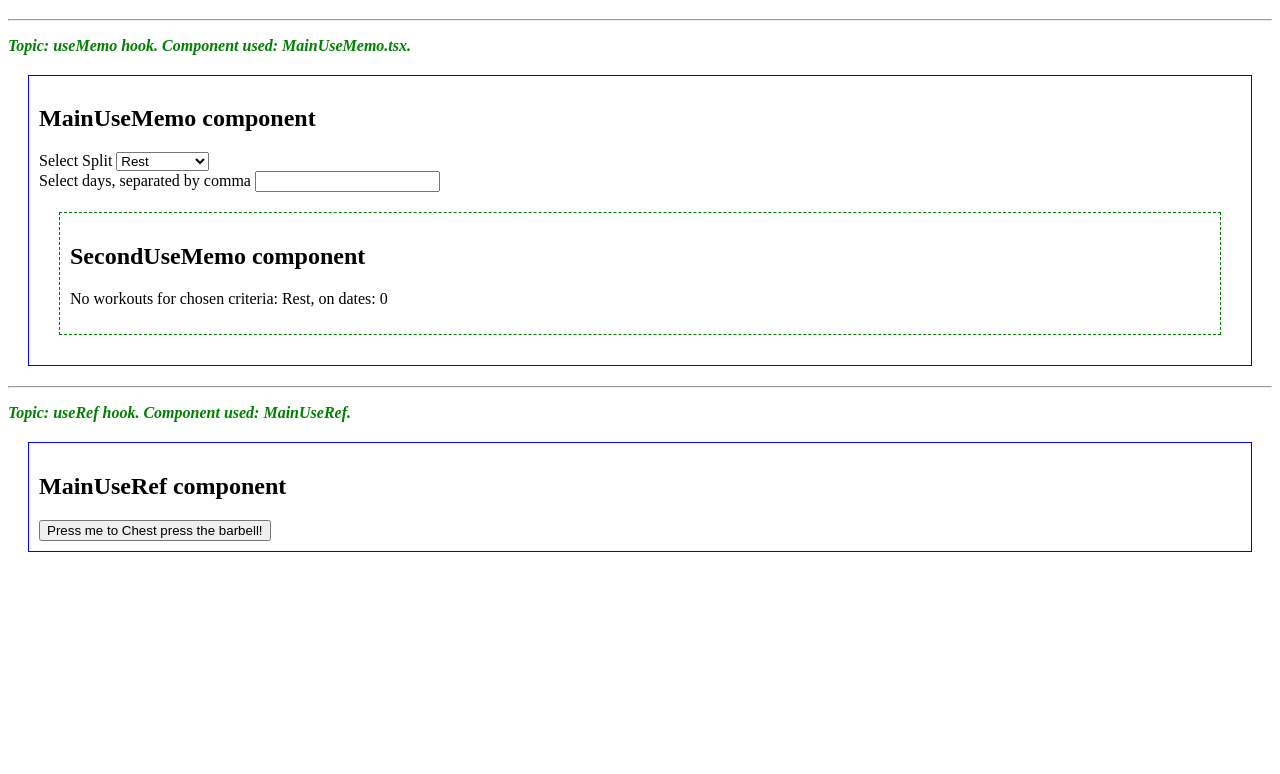
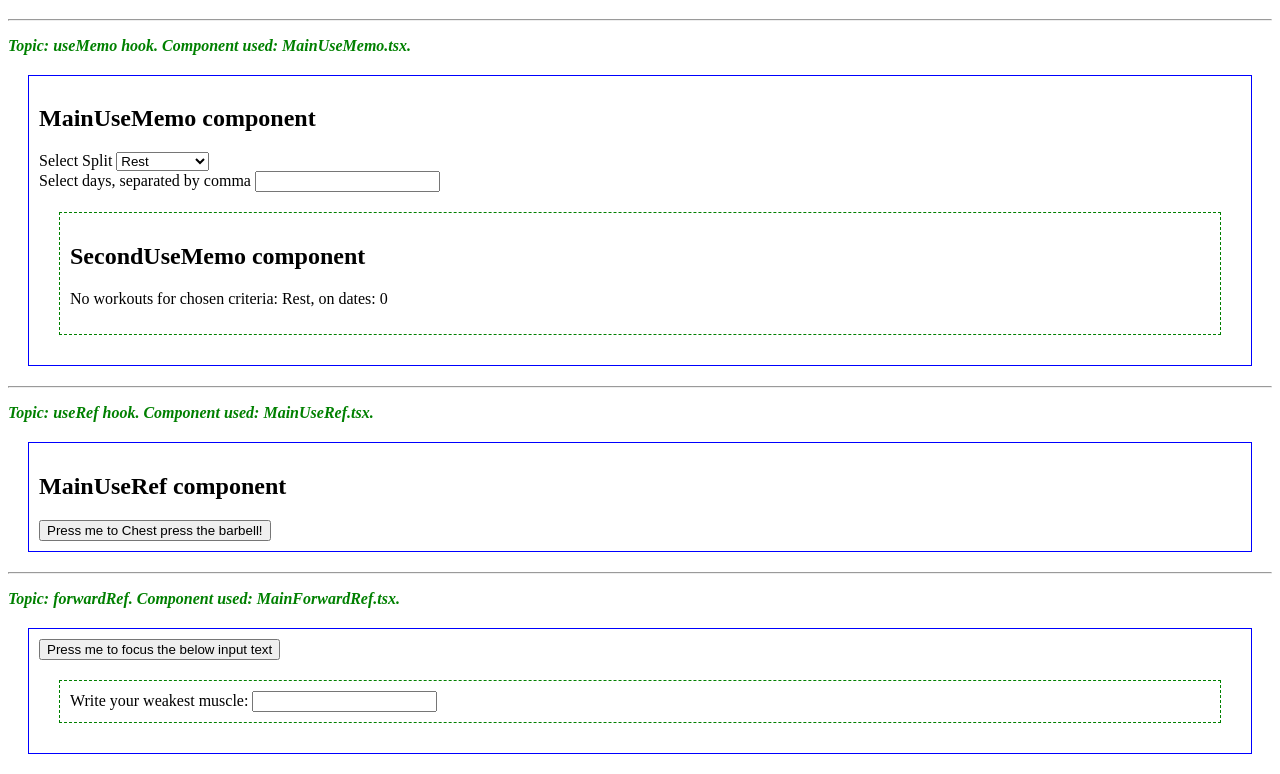
Before and after one commit to gabrieltira94/react, a Next.js app: page /react-hooks in a window 1280 px wide. Shown: the part 1030-1804 px from the top of the page. Before the commit the page ends 1602 px from the top, so only its background shows below. Built offline with nearby package versions, Linux system fonts and the light colour scheme.

Commit message:
Added forwardRef topic

```diff
--- a/views/ReactHooks.tsx
+++ b/views/ReactHooks.tsx
@@ -4,6 +4,8 @@ import MainContext from "./useContext/MainContext";
 import MainUseEffect from "./useEffect/MainUseEffect";
 import MainUseMemo from "./useMemo/MainUseMemo";
 import MainUseRef from "./useRef/MainUseRef";
+import { Suspense } from "react";
+import MainForwardRef from "./forwardRef/MainForwardRef";
 
 export default function ReactHooksView() {
   return (
@@ -40,10 +42,18 @@ export default function ReactHooksView() {
 
       <hr />
       <TopicHeader
-        componentUsed="MainUseRef"
+        componentUsed="MainUseRef.tsx"
         topic="useRef hook"
       />
       <MainUseRef />
+
+      <hr />
+      <TopicHeader
+        componentUsed="MainForwardRef.tsx"
+        topic="forwardRef"
+      />
+      <MainForwardRef />
+
     </>
   );
 }
--- /dev/null
+++ b/views/forwardRef/MainForwardRef.tsx
@@ -0,0 +1,22 @@
+import { useRef } from 'react';
+import SecondForwardRef from './SecondForwardRef';
+import { MainDiv } from '@/components/divs/MainDiv';
+
+export default function MainForwardRef() {
+  const ref = useRef<HTMLInputElement>(null);
+
+  function handleClick() {
+    if (ref.current)
+      ref.current.focus();
+  }
+
+  return (
+    <MainDiv>
+      <button type="button" onClick={handleClick}>
+        Press me to focus the below input text
+      </button>
+
+      <SecondForwardRef label="Write your weakest muscle: " ref={ref} />
+    </MainDiv>
+  );
+}
--- /dev/null
+++ b/views/forwardRef/SecondForwardRef.tsx
@@ -0,0 +1,22 @@
+import { SecondaryDiv } from '@/components/divs/SecondaryDiv';
+import { ForwardedRef, forwardRef } from 'react';
+
+interface Props {
+  label: string;
+}
+
+const SecondForwardRef = forwardRef(function SecondForwardRef(props: Props, ref: ForwardedRef<HTMLInputElement>) {
+
+  const { label, ...otherProps } = props;
+
+  return (
+    <SecondaryDiv>
+      <label>
+        {label}
+        <input {...otherProps} ref={ref} />
+      </label>
+    </SecondaryDiv>
+  );
+});
+
+export default SecondForwardRef;
```
